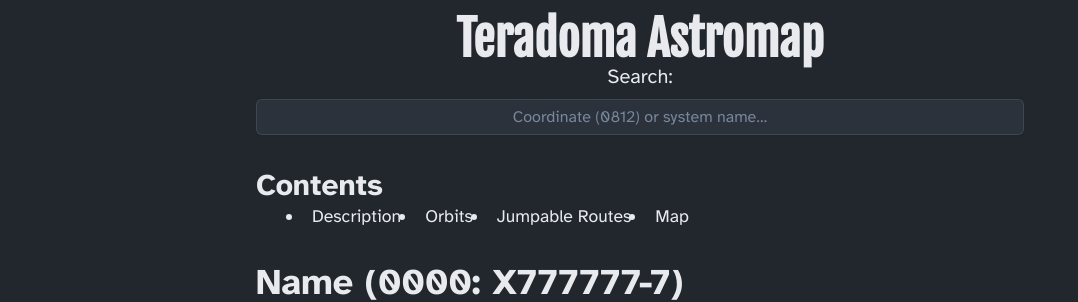
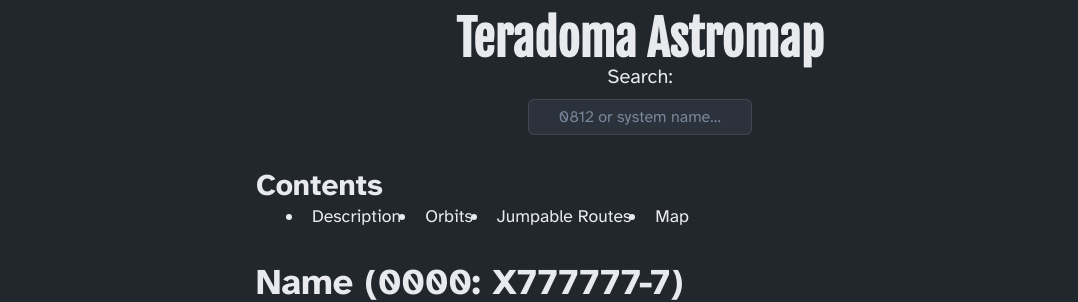
Before and after one commit to Merovex/merovex.github.io, a Jekyll site: the page built from _tools/astromap.html, in a window 1280 px wide. Shown: the part 251-553 px from the top of the page, without its empty margins (0-1078 px from the left). Built offline with Jekyll 4.4.1, drawn with Linux system fonts in a browser that asks for light colours.

Commit message:
Refactor astromap input and suggestion display for improved usability

```diff
--- a/_tools/astromap.html
+++ b/_tools/astromap.html
@@ -10,13 +10,14 @@
 <article class='w-prose h-full' data-controller='astromap' data-astromap-data-url-value="/assets/teradoma-archipelago.json">
   <div class='text-center space-y-2'>
     <label for='coordinate' class=' text-xl'>Search:</label>
-    <div class='relative w-72 mx-auto'>
+    <div class='relative w-56 mx-auto'>
       <input name='coordinate' id='coordinate' value='' type='text' autocomplete='off'
         data-astromap-target='coordinates'
         data-action='input->astromap#search keydown->astromap#onKeydown blur->astromap#onBlur'
-        class='form-input w-full text-center' placeholder='Coordinate (0812) or system name…'>
+        class='form-input w-full text-center' placeholder='0812 or system name…'>
       <ul data-astromap-target='suggestions'
-        class='hidden absolute z-10 left-0 right-0 mt-1 bg-white dark:bg-gray-800 border border-brand dark:border-brand-light rounded shadow-lg text-left max-h-64 overflow-y-auto'>
+        class='hidden absolute left-0 w-full surface-1 border rounded shadow-lg text-left'
+        style='z-index: 10; margin-top: 0.25rem; max-height: 16rem; overflow-y: auto;'>
       </ul>
     </div>
   </div>
--- a/assets/controllers/astromap_controller.js
+++ b/assets/controllers/astromap_controller.js
@@ -421,14 +421,14 @@
     if (!this.hasSuggestionsTarget) { return; }
 
     if (this.matches.length === 0) {
-      this.suggestionsTarget.innerHTML = `<li class='px-3 py-2 text-shade text-sm'>No systems found</li>`;
+      this.suggestionsTarget.innerHTML = `<li class='px-3 py-2'>No systems found</li>`;
       this.suggestionsTarget.classList.remove('hidden');
       return;
     }
 
     this.suggestionsTarget.innerHTML = this.matches.map((m, i) => {
-      var active = i === this.activeIndex ? ' bg-primary-50 dark:bg-primary-50/10' : '';
-      return `<li class='px-3 py-2 cursor-pointer flex justify-between gap-3 hover:bg-primary-50 dark:hover:bg-primary-50/10${active}' data-action='mousedown->astromap#selectSuggestion' data-coord='${m.coord}'><span>${m.name}</span><span class='font-code text-shade'>${m.coord}</span></li>`;
+      var active = i === this.activeIndex ? ' surface-2' : '';
+      return `<li class='px-3 py-2 cursor-pointer flex hover:bg-gray-500/10${active}' data-action='mousedown->astromap#selectSuggestion' data-coord='${m.coord}'><span class='flex-1'>${m.name}</span><span class='font-code'>${m.coord}</span></li>`;
     }).join('');
     this.suggestionsTarget.classList.remove('hidden');
   }
```
